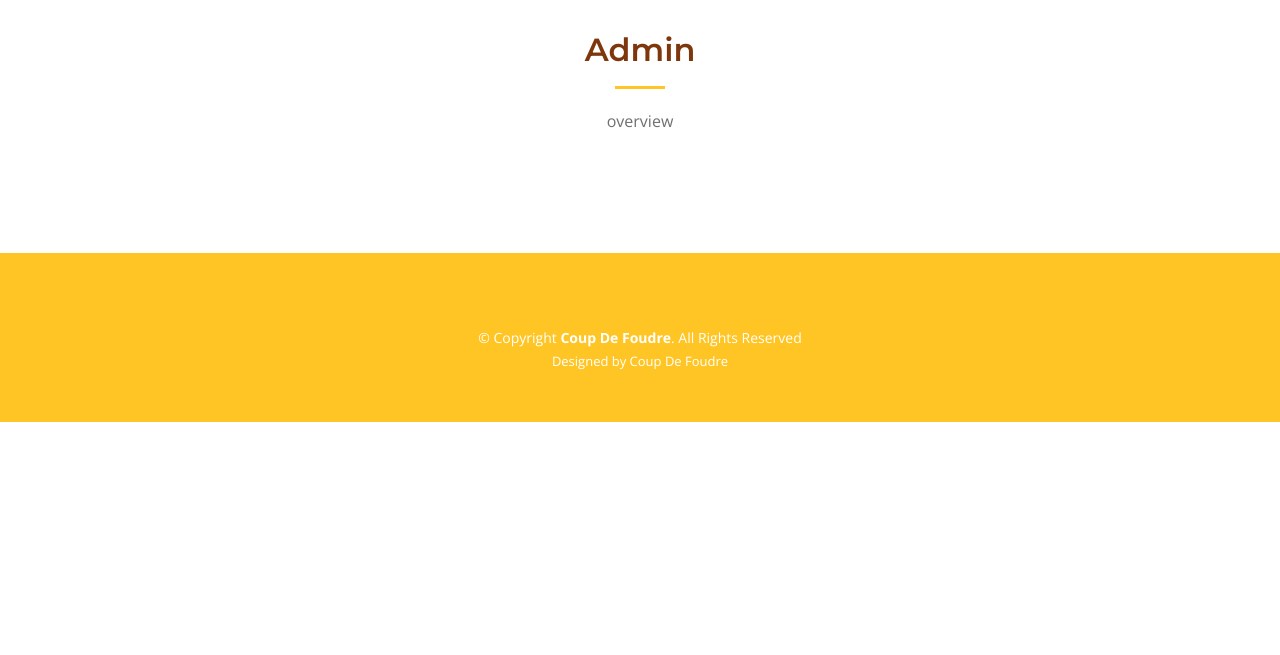
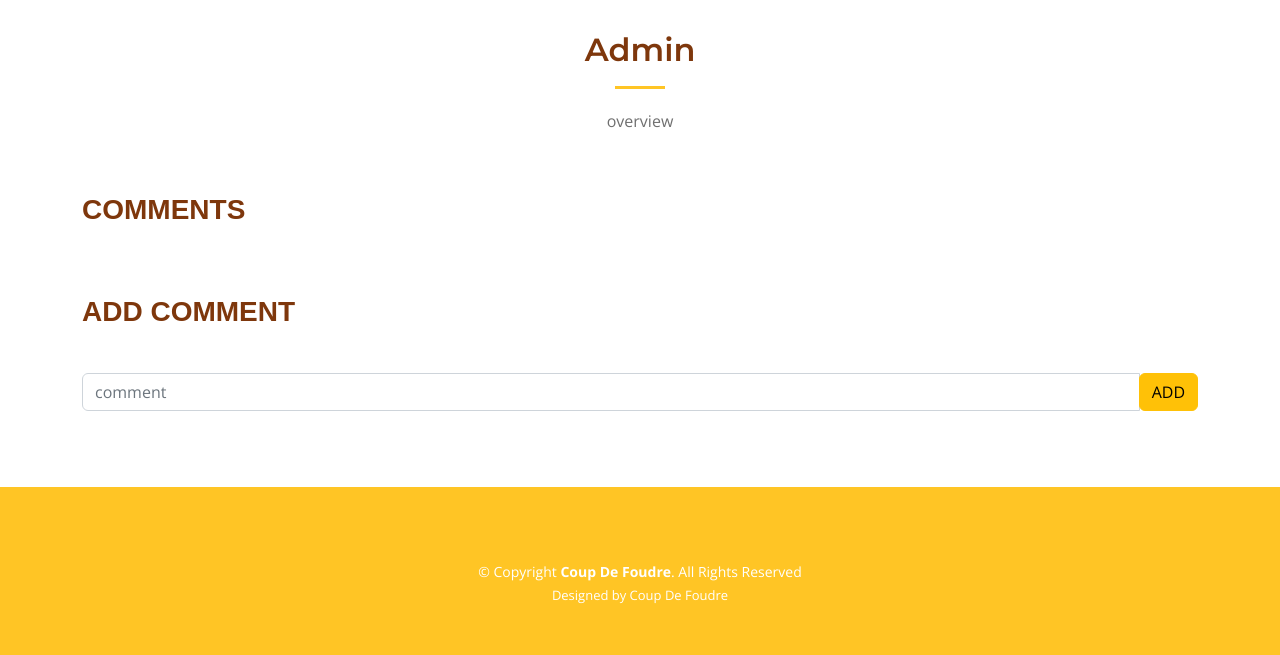
Before and after one commit to Thor1602/muin-store, a Flask app: page /admin_overview in a window 1280 px wide. Shown: the part 219-874 px from the top of the page. Before the commit the page ends 641 px from the top, so only its background shows below. Run offline with Flask 2, Linux system fonts and the light colour scheme; the visitor is signed in with stand-in values (Sample User, id 1); data that the repository does not hold is empty; parts of the project's set-up code (start-up, migrations or seed data) failed here and were passed over; some libraries are stand-ins or nearby versions.

Commit message:
updated admin

```diff
--- a/Database.py
+++ b/Database.py
@@ -4,7 +4,6 @@ from os.path import exists
 from werkzeug.security import generate_password_hash, check_password_hash
 from psycopg2 import Error, sql
 import psycopg2
-from functools import wraps
 
 
 
@@ -61,6 +60,10 @@ class Main:
         parameters = {'table_name': table_name, 'id': id}
         query = cursor.execute(query=SQL, parameters=parameters)
         return query.fetchOne()
+
+    def delete_row_by_id(self, table_name, id):
+        SQL = sql.SQL("""DELETE from {table_name} where id = {id};""").format(table_name=sql.Identifier(table_name), id = sql.Literal(id))
+        self.execute_query(query=SQL,commit=True)
 
     def verify_password(self, email, pwd):
         retrieved_password = self.execute_query(query="SELECT value FROM settings where key = %s;", parameters=(email,), fetchOne=True)
@@ -129,3 +132,12 @@ class FixedCost(Main):
         SQL = "INSERT INTO fixed_costs (english_name, korean_name, cost_per_month, one_time_cost, period_months) VALUES (%s,%s,%s,%s,%s);"
         parameters = (self.english_name, self.korean_name, self.cost_per_month, self.one_time_cost, self.period_months,)
         self.execute_query(query=SQL, parameters=parameters, commit=True)
+
+class Comment(Main):
+    def __init__(self, name):
+        self.name = name
+
+    def register_comment(self):
+        SQL = "INSERT INTO comments (comment) VALUES (%s);"
+        parameters = (self.name,)
+        self.execute_query(query=SQL, parameters=parameters, commit=True)
--- a/app.py
+++ b/app.py
@@ -31,7 +31,15 @@ def admin_overview():
     if not session.get('logged_in'):
         return redirect(url_for('login'))
     else:
-        return render_template('admin_overview.html')
+        if request.method == 'POST':
+            if 'btn_delete_comment' in request.form:
+                main.delete_row_by_id('comments',request.form['btn_delete_comment'])
+                redirect(url_for('admin_overview'))
+            else:
+                comment = Database.Comment(request.form['comment'])
+                comment.register_comment()
+                redirect(url_for('admin_overview'))
+        return render_template('admin_overview.html', comments=main.read_table('comments'))
 
 @app.route('/business_plan', methods=['GET', 'POST'])
 def business_plan():
--- a/templates/admin_overview.html
+++ b/templates/admin_overview.html
@@ -18,14 +18,28 @@
             </div>
 
             <div class="row gy-4">
-                    <div class="col-lg-6">
+                <h3>COMMENTS</h3>
+                <ul class="list-group list-group-flush">
+                    {% for comment in comments %}
 
-                    </div>
-                    <div class="col-lg-6">
-                        <div class="content ps-0 ps-lg-5">
 
+                        <li class="list-group-item">{{ comment[1] }}</li>
+                        <form method="post" action="/admin_overview">
+                            <button class="btn btn-danger" name="btn_delete_comment" value="{{ comment[0] }}" type="submit">
+                                DELETE</button>
+                        </form>
+                    {% endfor %}
+                </ul>
+                <h3>ADD COMMENT</h3>
+                <form action="" method="post">
+                    <div class="input-group mb-3">
+                        <input type="text" class="form-control" placeholder="comment"
+                               aria-label="Recipient's username" aria-describedby="basic-addon2" name="comment">
+                        <div class="input-group-append">
+                            <button class="btn btn-warning" type="submit" name="btn_comment">ADD</button>
                         </div>
                     </div>
+                </form>
             </div>
 
         </div>
```
Lines whose indentation alone changed are shown as unchanged.
